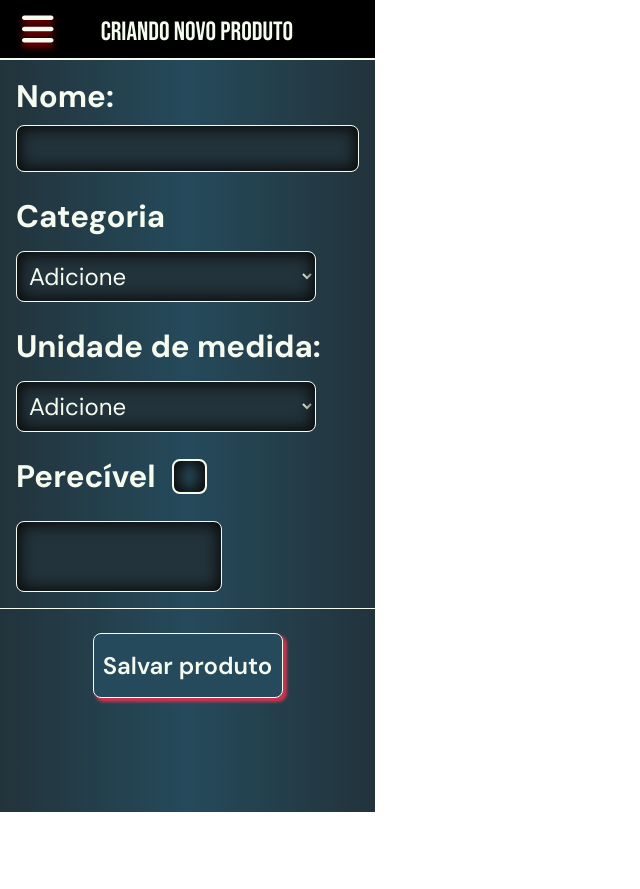
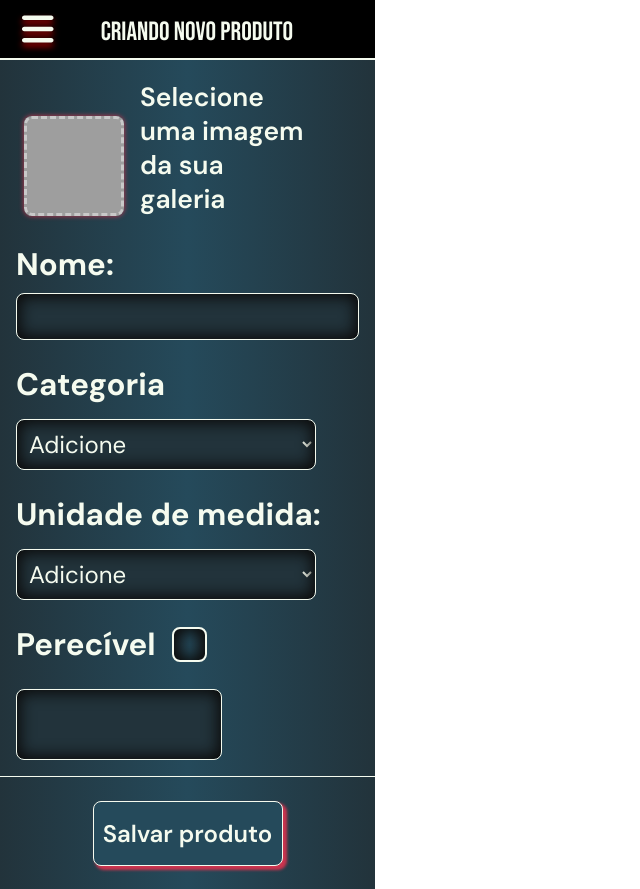
Before and after one commit to Grupo-2-Sustentare/sustentare-web, a React (Create React App) app: page /criando-produto in a window 1280 px wide. Shown: the whole page, without its empty margins (0-640 px from the left). Before the commit the page ends 812 px from the top, so only its background shows below. Built offline with nearby package versions, Linux system fonts and the light colour scheme; grey boxes are pictures that could not be loaded; a web font is replaced by a local one.

Commit message:
Página de criar novo produto finalizado

```diff
--- a/package.json
+++ b/package.json
@@ -17,6 +17,7 @@
     "react-hot-toast": "^2.4.1",
     "react-router-dom": "^6.23.1",
     "react-scripts": "^5.0.1",
+    "react-toastify": "^10.0.5",
     "web-vitals": "^2.1.4"
   },
   "scripts": {
--- a/src/pages/criando-novo-produto/CriandoProduto.jsx
+++ b/src/pages/criando-novo-produto/CriandoProduto.jsx
@@ -7,6 +7,7 @@ import Checkbox from "../../components/Checkbox/Checkbox";
 import MeasurementUnitInput from "../../components/MeasumentTextInput/MeasurementUnitInput"
 import TopBar from "../../components/TopBar/TopBar"
 import Button from "../../components/Button/Button";
+import ImageUploader from "../../components/ImageUploader/ImageUploader"
 
 const CriandoProduto = () => {
 
@@ -15,7 +16,7 @@ const CriandoProduto = () => {
         <div>
             <TopBar title={"Criando Novo Produto"} />
             <div className={styles.divPrincipal}>
-
+                <ImageUploader/>
                 <div className={styles.TextInput}>
                     <h4>Nome:</h4>
                     <TextInput />
```
